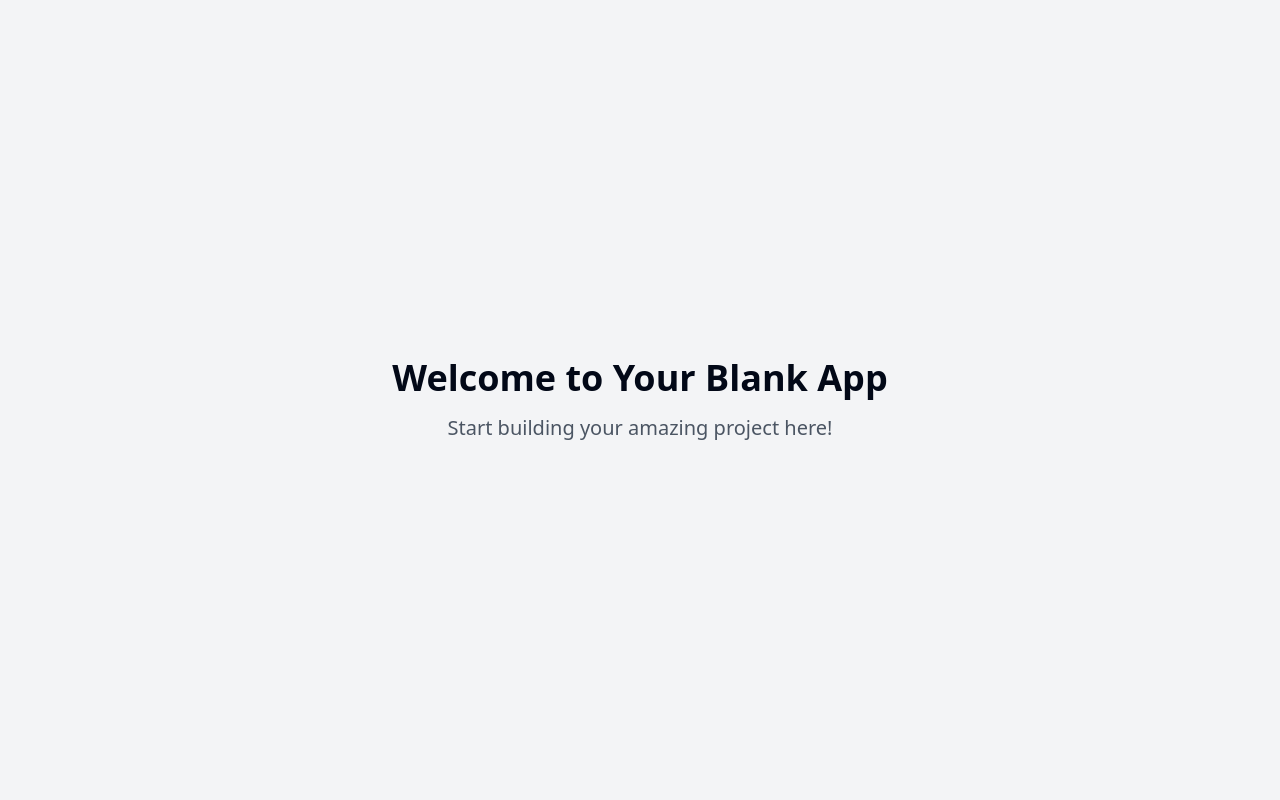
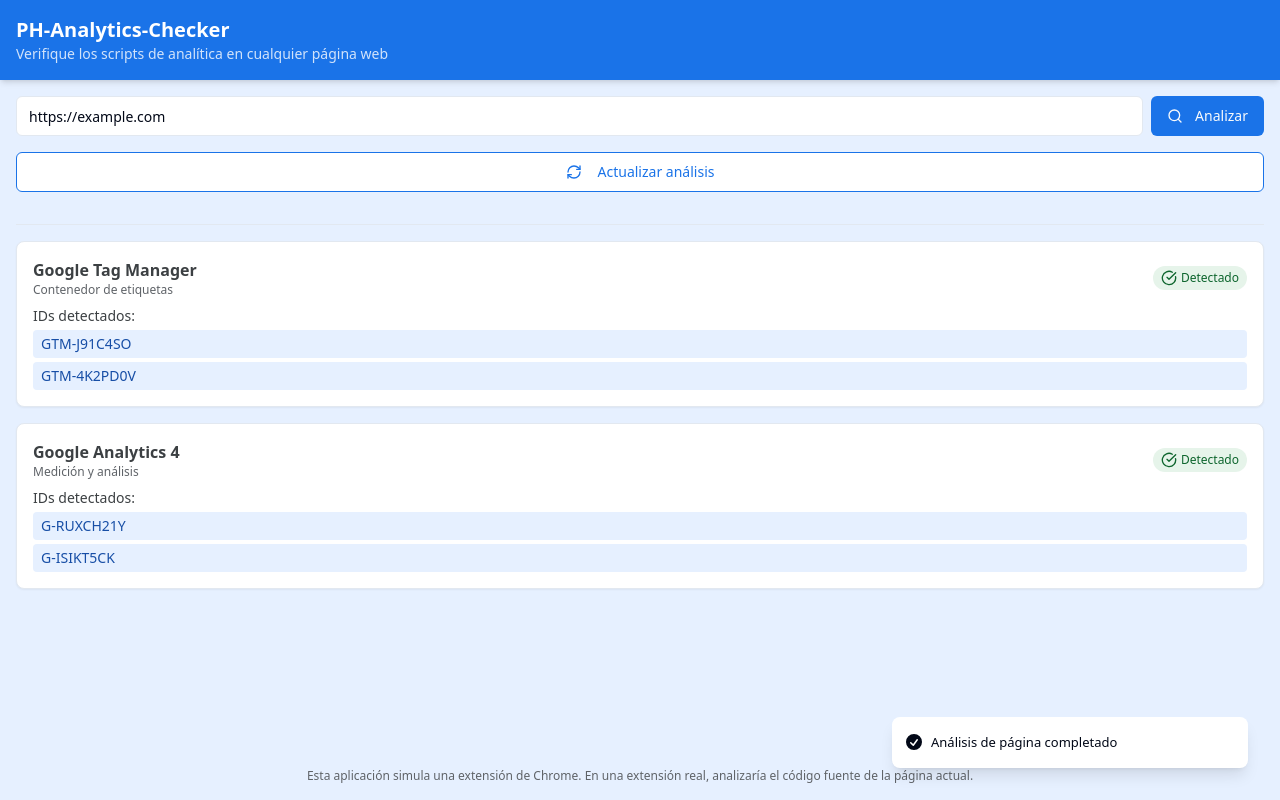
Before and after one commit to PabloMoratinos/ph-simple-analytics-checker, a React (Vite) app: page / in a window 1280 px wide. Built offline with nearby package versions, Linux system fonts and the light colour scheme.

Commit message:
Add Chrome extension for analytics
Implement a Chrome extension to detect and display Google Tag Manager and Google Analytics 4 scripts, along with their respective container and data stream IDs.

```diff
--- a/index.html
+++ b/index.html
@@ -1,14 +1,15 @@
+
 <!DOCTYPE html>
-<html lang="en">
+<html lang="es">
   <head>
     <meta charset="UTF-8" />
     <meta name="viewport" content="width=device-width, initial-scale=1.0" />
-    <title>tag-sleuth-analytics</title>
-    <meta name="description" content="Lovable Generated Project" />
+    <title>PH-Analytics-Checker</title>
+    <meta name="description" content="Verificador de scripts de Google Tag Manager y Google Analytics 4" />
     <meta name="author" content="Lovable" />
 
-    <meta property="og:title" content="Lovable Generated Project" />
-    <meta property="og:description" content="Lovable Generated Project" />
+    <meta property="og:title" content="PH-Analytics-Checker" />
+    <meta property="og:description" content="Verificador de scripts de Google Tag Manager y Google Analytics 4" />
     <meta property="og:type" content="website" />
     <meta property="og:image" content="https://lovable.dev/opengraph-image-p98pqg.png" />
 
--- /dev/null
+++ b/src/components/AnalyticsChecker.tsx
@@ -0,0 +1,185 @@
+
+import React, { useState, useEffect } from 'react';
+import { SearchIcon, RefreshCwIcon } from 'lucide-react';
+import { Button } from '@/components/ui/button';
+import { Card } from '@/components/ui/card';
+import { Input } from '@/components/ui/input';
+import { Separator } from '@/components/ui/separator';
+import StatusBadge from './StatusBadge';
+import { toast } from 'sonner';
+
+interface AnalyticsData {
+  gtm: {
+    detected: boolean;
+    ids: string[];
+  };
+  ga4: {
+    detected: boolean;
+    ids: string[];
+  };
+  isLoading: boolean;
+}
+
+const AnalyticsChecker: React.FC = () => {
+  const [url, setUrl] = useState('https://example.com');
+  const [analyticsData, setAnalyticsData] = useState<AnalyticsData>({
+    gtm: { detected: false, ids: [] },
+    ga4: { detected: false, ids: [] },
+    isLoading: false
+  });
+
+  const extractGTMIds = (html: string): string[] => {
+    const gtmRegex = /GTM-[A-Z0-9]{1,7}/g;
+    return [...new Set(html.match(gtmRegex) || [])];
+  };
+
+  const extractGA4Ids = (html: string): string[] => {
+    // Look for G-XXXXXXXX measurement IDs
+    const ga4Regex = /G-[A-Z0-9]{8,10}/g;
+    return [...new Set(html.match(ga4Regex) || [])];
+  };
+
+  const simulatePageScan = () => {
+    setAnalyticsData(prev => ({ ...prev, isLoading: true }));
+
+    // Simulate API call/page scanning
+    setTimeout(() => {
+      // For demonstration, randomly decide if tags are found
+      const hasGTM = Math.random() > 0.3;
+      const hasGA4 = Math.random() > 0.3;
+
+      // Create random IDs for demonstration
+      const gtmIds = hasGTM ? Array.from({ length: Math.floor(Math.random() * 2) + 1 },
+        (_, i) => `GTM-${Math.random().toString(36).substring(2, 9).toUpperCase()}`) : [];
+
+      const ga4Ids = hasGA4 ? Array.from({ length: Math.floor(Math.random() * 2) + 1 },
+        (_, i) => `G-${Math.random().toString(36).substring(2, 10).toUpperCase()}`) : [];
+
+      setAnalyticsData({
+        gtm: { detected: hasGTM, ids: gtmIds },
+        ga4: { detected: hasGA4, ids: ga4Ids },
+        isLoading: false
+      });
+
+      toast.success("Análisis de página completado");
+    }, 2000);
+  };
+
+  const handleUrlChange = (e: React.ChangeEvent<HTMLInputElement>) => {
+    setUrl(e.target.value);
+  };
+
+  const handleSubmit = (e: React.FormEvent) => {
+    e.preventDefault();
+    if (!url) {
+      toast.error("Por favor, introduce una URL válida");
+      return;
+    }
+
+    simulatePageScan();
+  };
+
+  const handleRefresh = () => {
+    simulatePageScan();
+  };
+
+  // Simulate initial scan
+  useEffect(() => {
+    simulatePageScan();
+  }, []);
+
+  return (
+    <div className="flex flex-col h-screen bg-analytics-blue-light">
+      <header className="bg-analytics-blue text-white p-4 shadow-md">
+        <h1 className="text-xl font-bold">PH-Analytics-Checker</h1>
+        <p className="text-sm opacity-80">Verifique los scripts de analítica en cualquier página web</p>
+      </header>
+
+      <div className="p-4">
+        <form onSubmit={handleSubmit} className="flex space-x-2 mb-4">
+          <Input
+            type="url"
+            value={url}
+            onChange={handleUrlChange}
+            placeholder="https://ejemplo.com"
+            className="flex-grow"
+          />
+          <Button type="submit" className="bg-analytics-blue hover:bg-analytics-blue-dark">
+            <SearchIcon size={18} className="mr-1" />
+            Analizar
+          </Button>
+        </form>
+
+        <Button
+          variant="outline"
+          onClick={handleRefresh}
+          className="w-full mb-4 border-analytics-blue text-analytics-blue hover:bg-analytics-blue-light"
+          disabled={analyticsData.isLoading}
+        >
+          <RefreshCwIcon size={16} className={`mr-2 ${analyticsData.isLoading ? 'animate-spin' : ''}`} />
+          Actualizar análisis
+        </Button>
+
+        <Separator className="my-4" />
+
+        <div className="space-y-4">
+          <Card className="p-4 shadow-sm">
+            <div className="flex items-center justify-between mb-2">
+              <div>
+                <h2 className="font-semibold text-analytics-gray-dark">Google Tag Manager</h2>
+                <p className="text-xs text-analytics-gray">Contenedor de etiquetas</p>
+              </div>
+              <StatusBadge
+                status={analyticsData.isLoading ? 'loading' : (analyticsData.gtm.detected ? 'detected' : 'not-detected')}
+              />
+            </div>
+
+            {analyticsData.gtm.detected && (
+              <div className="mt-2">
+                <p className="text-sm font-medium text-analytics-gray-dark">IDs detectados:</p>
+                <div className="mt-1 space-y-1">
+                  {analyticsData.gtm.ids.map(id => (
+                    <div key={id} className="text-sm bg-analytics-blue-light text-analytics-blue-dark px-2 py-1 rounded">
+                      {id}
+                    </div>
+                  ))}
+                </div>
+              </div>
+            )}
+          </Card>
+
+          <Card className="p-4 shadow-sm">
+            <div className="flex items-center justify-between mb-2">
+              <div>
+                <h2 className="font-semibold text-analytics-gray-dark">Google Analytics 4</h2>
+                <p className="text-xs text-analytics-gray">Medición y análisis</p>
+              </div>
+              <StatusBadge
+                status={analyticsData.isLoading ? 'loading' : (analyticsData.ga4.detected ? 'detected' : 'not-detected')}
+              />
+            </div>
+
+            {analyticsData.ga4.detected && (
+              <div className="mt-2">
+                <p className="text-sm font-medium text-analytics-gray-dark">IDs detectados:</p>
+                <div className="mt-1 space-y-1">
+                  {analyticsData.ga4.ids.map(id => (
+                    <div key={id} className="text-sm bg-analytics-blue-light text-analytics-blue-dark px-2 py-1 rounded">
+                      {id}
+                    </div>
+                  ))}
+                </div>
+              </div>
+            )}
+          </Card>
+        </div>
+      </div>
+
+      <footer className="mt-auto p-4 text-center text-xs text-analytics-gray">
+        <p>Esta aplicación simula una extensión de Chrome. En una extensión real, analizaría el código fuente de la página actual.</p>
+      </footer>
+    </div>
+  );
+};
+
+export default AnalyticsChecker;
--- /dev/null
+++ b/src/components/StatusBadge.tsx
@@ -0,0 +1,62 @@
+
+import React from 'react';
+import { CheckCircle, XCircle, Loader2 } from 'lucide-react';
+import { cn } from '@/lib/utils';
+
+type StatusType = 'detected' | 'not-detected' | 'loading';
+
+interface StatusBadgeProps {
+  status: StatusType;
+  className?: string;
+}
+
+const StatusBadge: React.FC<StatusBadgeProps> = ({ status, className }) => {
+  const getStatusDetails = () => {
+    switch (status) {
+      case 'detected':
+        return {
+          bgColor: 'bg-analytics-green-light',
+          textColor: 'text-analytics-green-dark',
+          icon: <CheckCircle className="w-4 h-4 mr-1" />,
+          label: 'Detectado'
+        };
+      case 'not-detected':
+        return {
+          bgColor: 'bg-analytics-red-light',
+          textColor: 'text-analytics-red-dark',
+          icon: <XCircle className="w-4 h-4 mr-1" />,
+          label: 'No detectado'
+        };
+      case 'loading':
+        return {
+          bgColor: 'bg-analytics-gray-light',
+          textColor: 'text-analytics-gray-dark',
+          icon: <Loader2 className="w-4 h-4 mr-1 animate-spin" />,
+          label: 'Analizando...'
+        };
+      default:
+        return {
+          bgColor: 'bg-analytics-gray-light',
+          textColor: 'text-analytics-gray-dark',
+          icon: null,
+          label: 'Desconocido'
+        };
+    }
+  };
+
+  const { bgColor, textColor, icon, label } = getStatusDetails();
+
+  return (
+    <div className={cn(
+      'flex items-center px-2 py-1 rounded-full text-xs font-medium',
+      bgColor,
+      textColor,
+      className
+    )}>
+      {icon}
+      <span>{label}</span>
+    </div>
+  );
+};
+
+export default StatusBadge;
--- a/src/pages/Index.tsx
+++ b/src/pages/Index.tsx
@@ -1,14 +1,8 @@
-// Update this page (the content is just a fallback if you fail to update the page)
+
+import AnalyticsChecker from '@/components/AnalyticsChecker';
 
 const Index = () => {
-  return (
-    <div className="min-h-screen flex items-center justify-center bg-gray-100">
-      <div className="text-center">
-        <h1 className="text-4xl font-bold mb-4">Welcome to Your Blank App</h1>
-        <p className="text-xl text-gray-600">Start building your amazing project here!</p>
-      </div>
-    </div>
-  );
+  return <AnalyticsChecker />;
 };
 
 export default Index;
--- a/tailwind.config.ts
+++ b/tailwind.config.ts
@@ -1,3 +1,4 @@
+
 import type { Config } from "tailwindcss";
 
 export default {
@@ -61,6 +62,28 @@ export default {
 					'accent-foreground': 'hsl(var(--sidebar-accent-foreground))',
 					border: 'hsl(var(--sidebar-border))',
 					ring: 'hsl(var(--sidebar-ring))'
+				},
+				analytics: {
+					blue: {
+						light: '#e6f0ff',
+						DEFAULT: '#1a73e8',
+						dark: '#174ea6'
+					},
+					green: {
+						light: '#e6f4ea',
+						DEFAULT: '#34a853',
+						dark: '#0d652d'
+					},
+					red: {
+						light: '#fce8e6',
+						DEFAULT: '#ea4335',
+						dark: '#c5221f'
+					},
+					gray: {
+						light: '#f1f3f4',
+						DEFAULT: '#5f6368',
+						dark: '#3c4043'
+					}
 				}
 			},
 			borderRadius: {
@@ -84,11 +107,16 @@ export default {
 					to: {
 						height: '0'
 					}
+				},
+				'pulse-slow': {
+					'0%, 100%': { opacity: '1' },
+					'50%': { opacity: '0.5' }
 				}
 			},
 			animation: {
 				'accordion-down': 'accordion-down 0.2s ease-out',
-				'accordion-up': 'accordion-up 0.2s ease-out'
+				'accordion-up': 'accordion-up 0.2s ease-out',
+				'pulse-slow': 'pulse-slow 2s cubic-bezier(0.4, 0, 0.6, 1) infinite'
 			}
 		}
 	},
```
